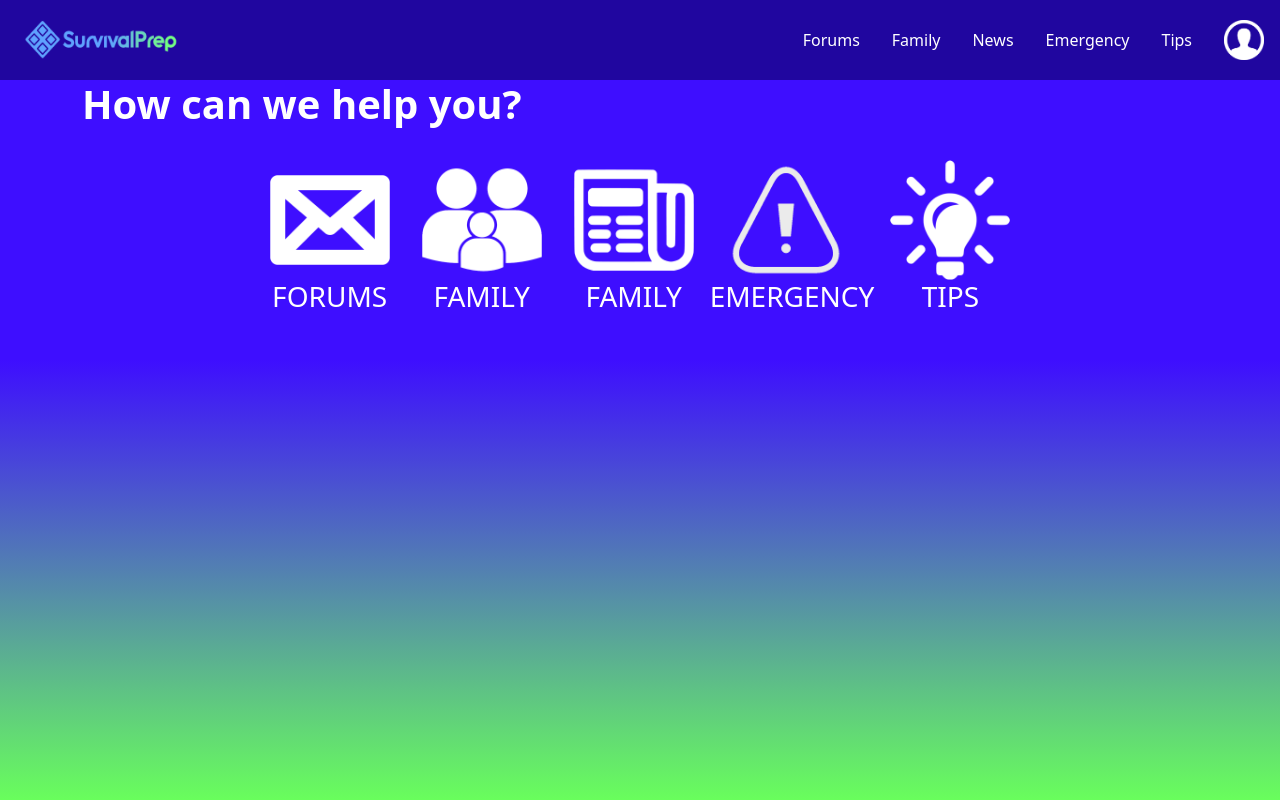
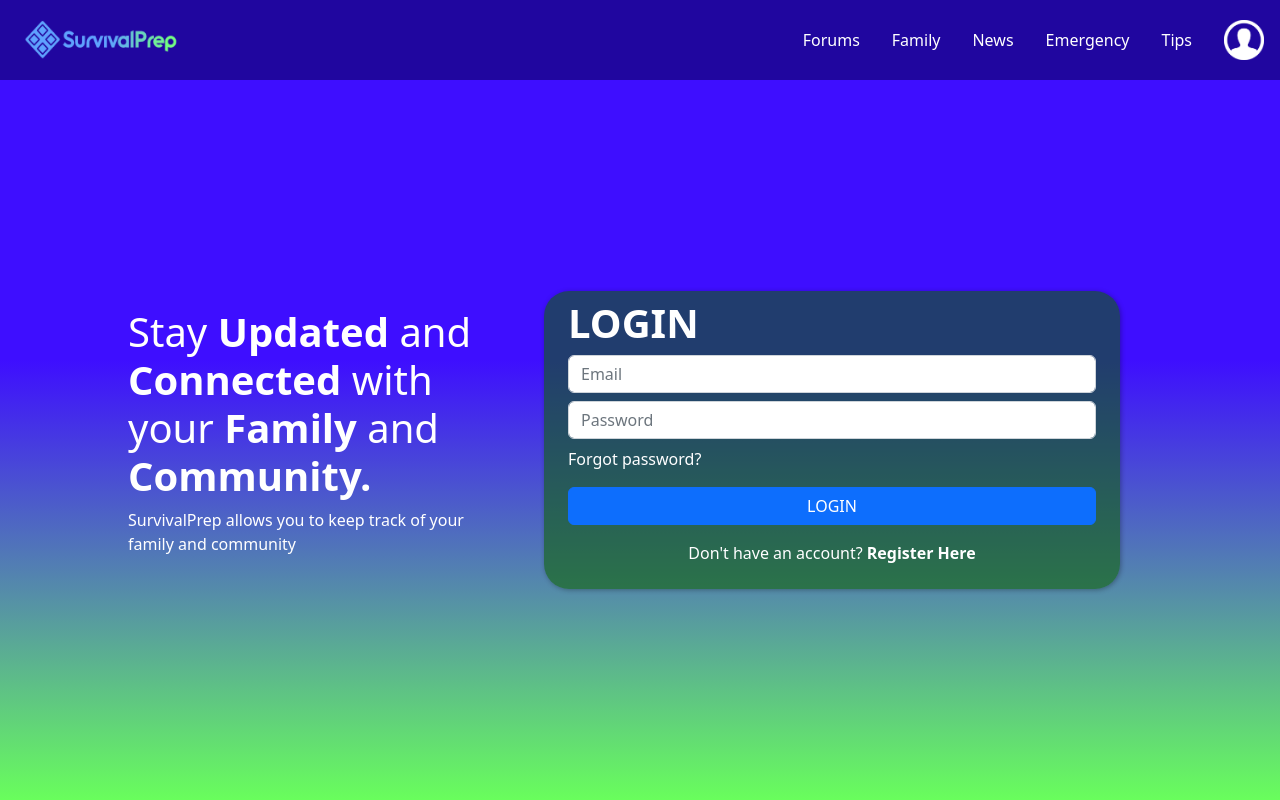
Before and after one commit to CodeLynch/SurvivalPrep-FrontEnd, a React (Create React App) app: page / in a window 1280 px wide. Built offline with nearby package versions, Linux system fonts and the light colour scheme.

Commit message:
Cleaned LandingPage

```diff
--- a/src/App.tsx
+++ b/src/App.tsx
@@ -21,7 +21,7 @@ export default function App() {
         <div className='App-container'>
           <NavBar />
               <Routes>
-                <Route path="/" element={<Dashboard/>}></Route>
+                <Route path="/" element={<LandingPage/>}></Route>
                 <Route path="/register" element={<Registration/>}></Route>
                 <Route path="/forums" element={<ForumsPage/>}></Route>
                 <Route path="/family" element={<FamilyPage/>}></Route>
--- a/src/components/LandingPage.tsx
+++ b/src/components/LandingPage.tsx
@@ -1,9 +1,8 @@
 
-import '../componentStyles/containerStyles.css';
+import './containerStyles.css';
 import Form from 'react-bootstrap/Form';
 import Button from 'react-bootstrap/Button';
 import { Link } from 'react-router-dom';
-import './componentSyles/containerStyles.css'
 
 
 
```
